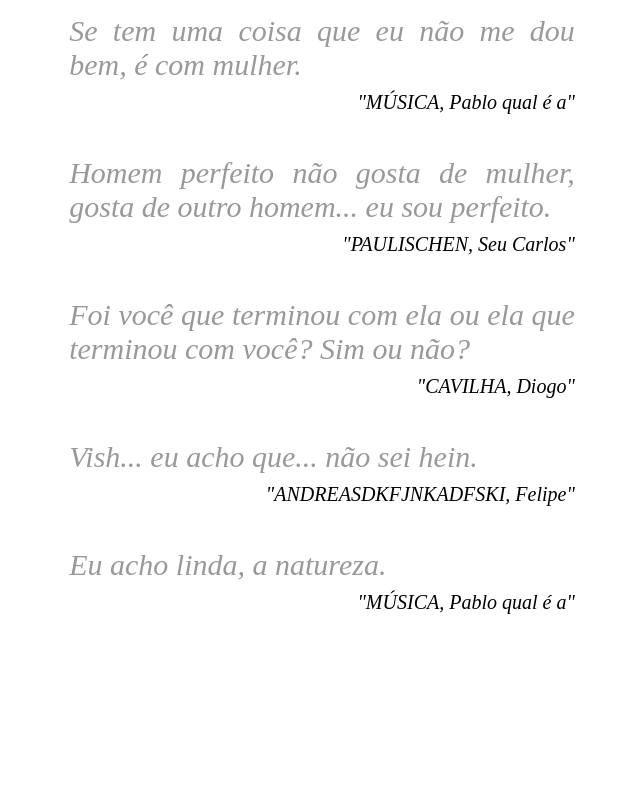
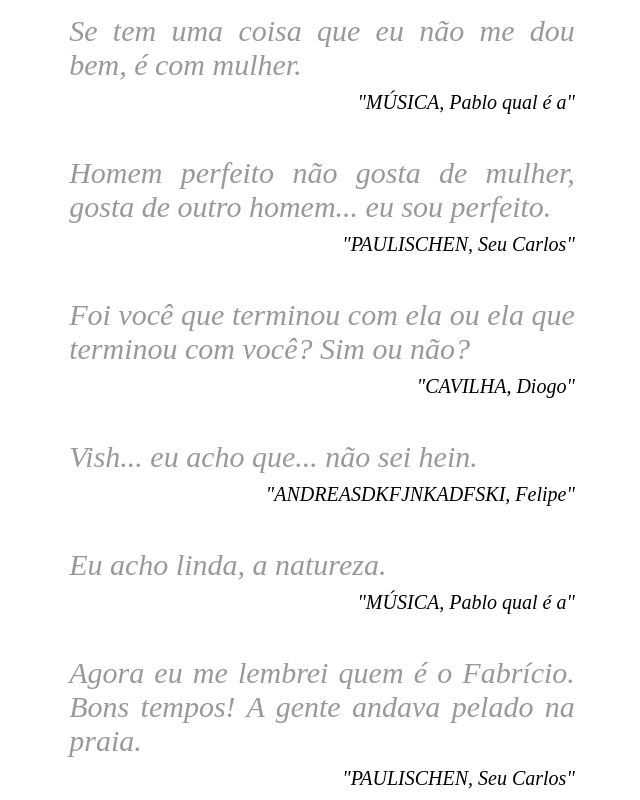
Before and after one commit to agenciasys/quotations, a plain HTML site: page index.html in a window 1280 px wide. Shown: the part 1020-1820 px from the top of the page, without its empty margins (318-958 px from the left). Before the commit the page ends 1644 px from the top, so only its background shows below. Drawn offline with Linux system fonts and the light colour scheme.

Commit message:
Update index.html

```diff
--- a/index.html
+++ b/index.html
@@ -115,5 +115,11 @@
         </blockquote>
         <span>"MÚSICA, Pablo qual é a"</span>
     </article>
+    <article>
+        <blockquote>
+            Agora eu me lembrei quem é o Fabrício. Bons tempos! A gente andava pelado na praia.
+        </blockquote>
+        <span>"PAULISCHEN, Seu Carlos"</span>
+    </article>
 </body>
 </html>
```
